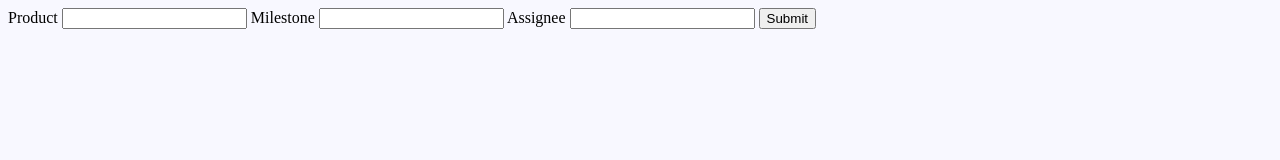
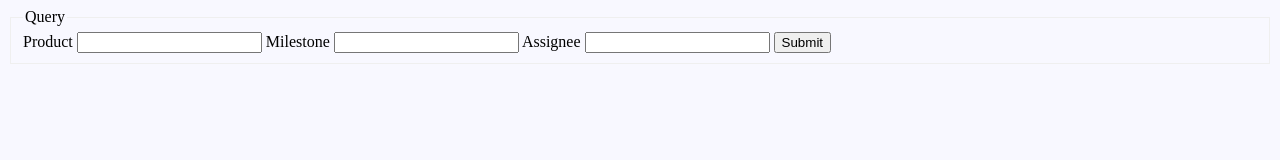
Before and after one commit to leif81/bzkanban, a plain HTML site: page index.html in a window 1280 px wide. Drawn offline with Linux system fonts and the light colour scheme; no server answers.

Commit message:
Put form fields into fieldset
Style points.

```diff
--- a/index.html
+++ b/index.html
@@ -2,6 +2,8 @@
     <body>
         <div>
             <form action="index.html" method="get">
+                <fieldset>
+                    <legend>Query</legend>
                     <span>
                         <label for="textProduct">Product</label>
                         <input type="search" list="products-datalist" id="textProduct" name="product"></input>
@@ -21,6 +23,7 @@
                         <button type="submit" id="btnSubmit">Submit</button>
                     </span>
                     <span id="spinner"></span>
+                </fieldset>
             </form>
         </div>
         <table id="board">
@@ -227,6 +230,9 @@
             #board-cards {
                 vertical-align: top;
             }
+            fieldset {
+                border-width: 1;
+            }
         </style>
     </head>
 </html>
```
Lines whose indentation alone changed are shown as unchanged.
